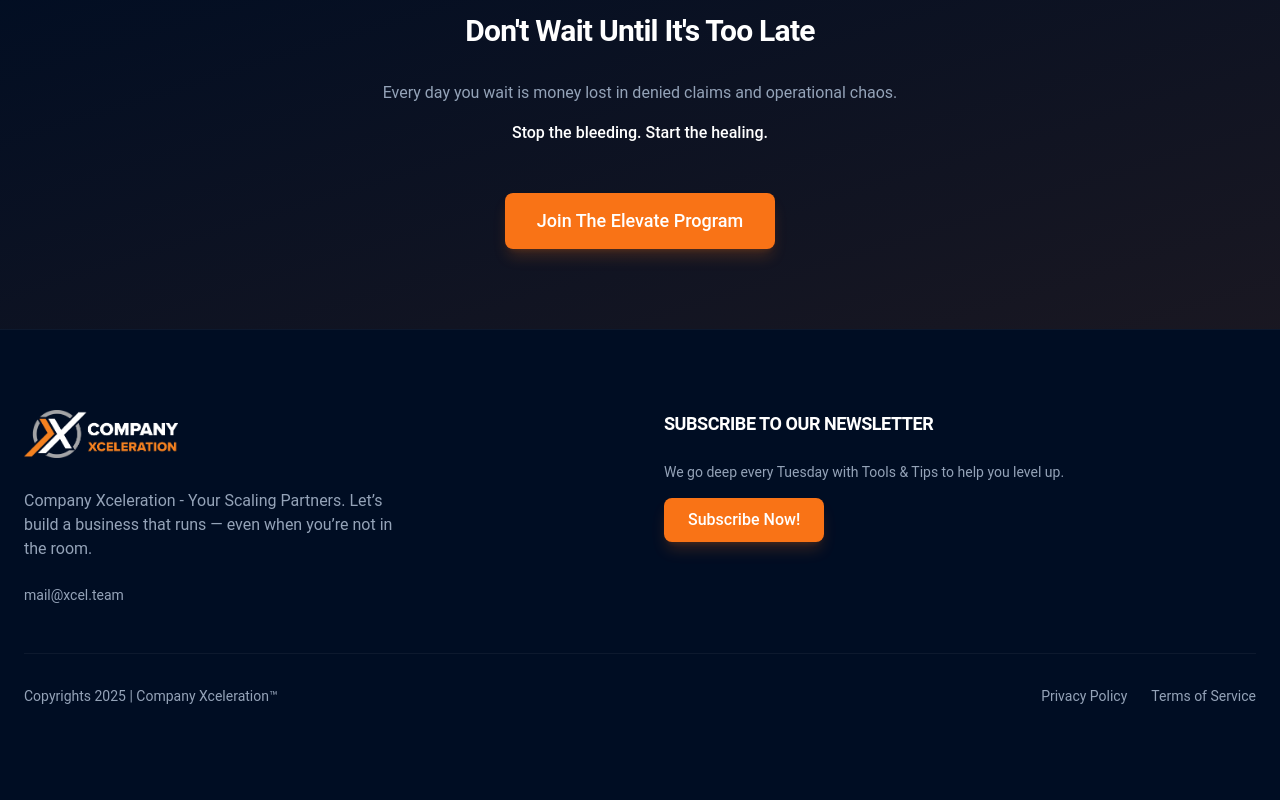
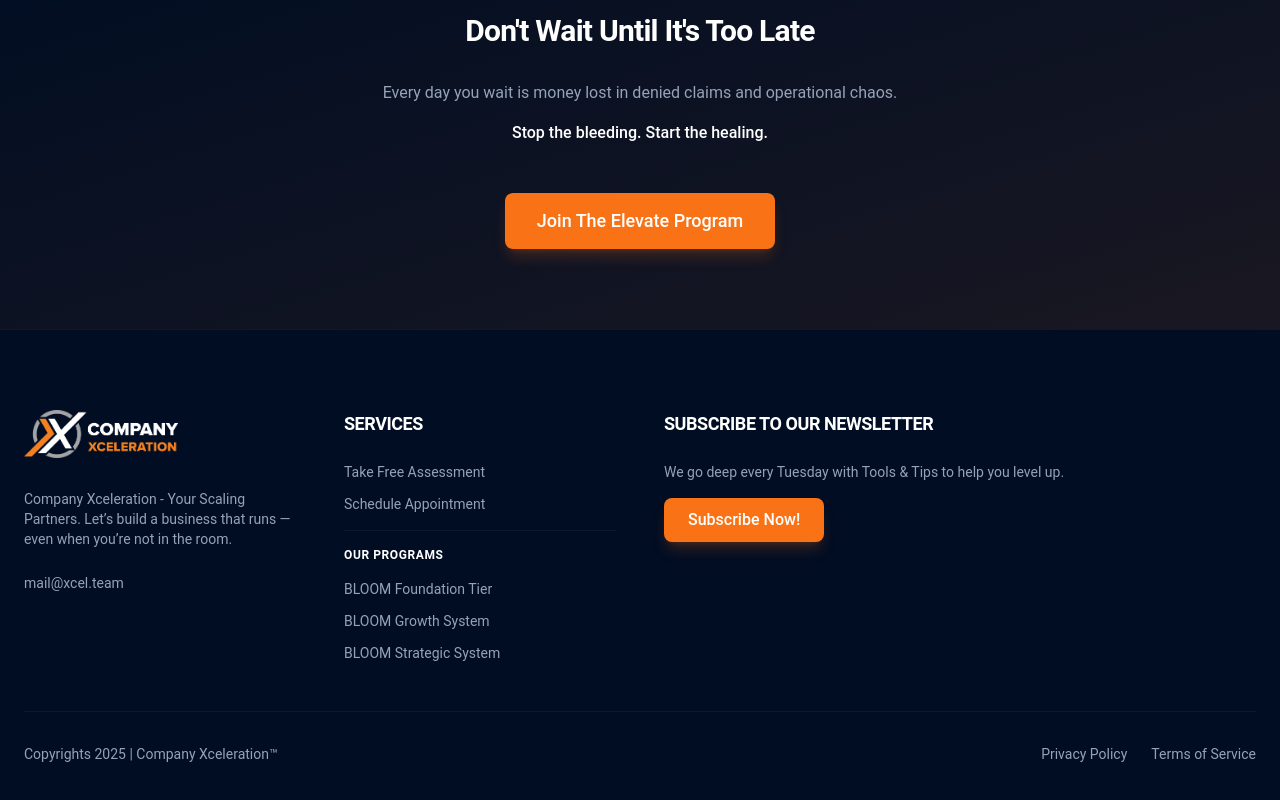
Before and after one commit to Mlcox2/company-xceleration, a React (Vite) app: page /1-page in a window 1280 px wide. Shown: the part 4902-5702 px from the top of the page. Built offline with nearby package versions, Linux system fonts and the light colour scheme.

Commit message:
Add Testimonials section and update Footer with quick links

```diff
--- a/src/components/Footer.tsx
+++ b/src/components/Footer.tsx
@@ -5,15 +5,28 @@
         <footer className="bg-[#000d23] border-t border-white/5 py-12 md:py-20">
             <div className="container mx-auto px-6">
                 <div className="grid md:grid-cols-4 gap-12 mb-12">
-                    <div className="col-span-1 md:col-span-2">
+                    <div className="col-span-1 md:col-span-1">
                         <a href="#" className="inline-block mb-6">
                             <img src="/assets/images/logo.png" alt="Xcel Team" className="h-12 w-auto" />
                         </a>
-                        <p className="text-text-secondary max-w-sm mb-6">
+                        <p className="text-text-secondary text-sm mb-6">
                             Company Xceleration - Your Scaling Partners. Let’s build a business that runs — even when you’re not in the room.
                         </p>
                         <div className="text-sm text-text-secondary space-y-2">
                             <p>mail@xcel.team</p>
+                        </div>
+                    </div>
+
+                    <div className="col-span-1">
+                        <h4 className="font-bold text-lg mb-6 text-white font-heading">SERVICES</h4>
+                        <div className="flex flex-col gap-3 text-sm text-text-secondary">
+                            <a href="/assessment" className="hover:text-primary transition-colors">Take Free Assessment</a>
+                            <a href="/booking" className="hover:text-primary transition-colors">Schedule Appointment</a>
+                            <div className="h-px bg-white/5 my-1" />
+                            <p className="font-bold text-white text-xs uppercase tracking-wider mb-1">Our Programs</p>
+                            <a href="/elevate#foundation" className="hover:text-primary transition-colors">BLOOM Foundation Tier</a>
+                            <a href="/elevate#growth" className="hover:text-primary transition-colors">BLOOM Growth System</a>
+                            <a href="/elevate#systems" className="hover:text-primary transition-colors">BLOOM Strategic System</a>
                         </div>
                     </div>
 
--- /dev/null
+++ b/src/components/Testimonials.tsx
@@ -0,0 +1,58 @@
+
+import { Star, Quote } from 'lucide-react';
+
+const testimonials = [
+    {
+        text: "Working with them has helped our team create goals for the next year and process difficult situations between teams.",
+        author: "Client Partner"
+    },
+    {
+        text: "Working with them has helped our team create goals for the next year and process difficult situations between teams.",
+        author: "Client Partner"
+    },
+    {
+        text: "Working with them has helped our team create goals for the next year and process difficult situations between teams.",
+        author: "Client Partner"
+    }
+];
+
+export const Testimonials = () => {
+    return (
+        <section className="py-24 bg-background border-t border-white/5 relative overflow-hidden">
+            <div className="absolute inset-0 bg-primary/5 skew-y-3 transform origin-top-left scale-110 opactiy-50" />
+
+            <div className="container mx-auto px-6 relative z-10">
+                <div className="text-center mb-16">
+                    <h2 className="text-3xl md:text-5xl font-bold text-white mb-6 font-heading">
+                        Client Success
+                    </h2>
+                    <p className="text-xl text-text-secondary max-w-2xl mx-auto">
+                        Hear from the teams we've helped transform.
+                    </p>
+                </div>
+
+                <div className="grid md:grid-cols-3 gap-8 max-w-6xl mx-auto">
+                    {testimonials.map((item, idx) => (
+                        <div key={idx} className="bg-background-card p-8 rounded-2xl border border-white/5 relative group hover:border-primary/30 transition-colors shadow-lg">
+                            <Quote className="absolute top-8 right-8 text-primary/20 w-12 h-12 rotate-180" />
+                            <div className="flex gap-1 mb-6">
+                                {[...Array(5)].map((_, i) => (
+                                    <Star key={i} className="w-5 h-5 text-yellow-500 fill-current" />
+                                ))}
+                            </div>
+                            <p className="text-lg text-text-secondary mb-8 leading-relaxed min-h-[5rem]">
+                                "{item.text}"
+                            </p>
+                            <div className="border-t border-white/5 pt-6 flex items-center gap-3">
+                                <div className="w-10 h-10 rounded-full bg-primary/20 flex items-center justify-center text-primary font-bold">
+                                    {item.author[0]}
+                                </div>
+                                <div className="font-bold text-white">{item.author}</div>
+                            </div>
+                        </div>
+                    ))}
+                </div>
+            </div>
+        </section>
+    );
+};
--- a/src/pages/Elevate.tsx
+++ b/src/pages/Elevate.tsx
@@ -15,10 +15,11 @@
     popular?: boolean;
     note?: string;
     link?: string;
+    id?: string;
 }
 
-const PricingTier = ({ name, price, target, features, popular, note, link }: TierProps) => (
-    <div className={`relative p-8 rounded-2xl border ${popular ? 'border-primary bg-primary/5' : 'border-white/10 bg-background-card'} flex flex-col h-full`}>
+const PricingTier = ({ name, price, target, features, popular, note, link, id }: TierProps) => (
+    <div id={id} className={`relative p-8 rounded-2xl border ${popular ? 'border-primary bg-primary/5' : 'border-white/10 bg-background-card'} flex flex-col h-full scroll-mt-32`}>
         {popular && (
             <div className="absolute -top-4 left-1/2 -translate-x-1/2 bg-primary text-white px-4 py-1 rounded-full text-sm font-bold shadow-lg">
                 MOST POPULAR
@@ -182,6 +183,7 @@
 
                         <div className="grid md:grid-cols-3 gap-8 max-w-6xl mx-auto">
                             <PricingTier
+                                id="foundation"
                                 name="BLOOM Foundation Tier"
                                 price="$499/mo"
                                 target="Professionals starting out or seeking a strong base."
@@ -194,6 +196,7 @@
                                 ]}
                             />
                             <PricingTier
+                                id="growth"
                                 name="BLOOM Growth System"
                                 price="$1,499/mo"
                                 popular={true}
@@ -208,6 +211,7 @@
                                 ]}
                             />
                             <PricingTier
+                                id="systems"
                                 name="BLOOM Growth System"
                                 price="$2,999/mo"
                                 note={`$8,999 Engagement Fee (One-time via ACH)\nMonthly Subscription starts after 90 days`}
--- a/src/pages/Home.tsx
+++ b/src/pages/Home.tsx
@@ -3,6 +3,7 @@
 import { PainPoints } from '../components/PainPoints';
 import { Solution } from '../components/Solution';
 import { Team } from '../components/Team';
+import { Testimonials } from '../components/Testimonials';
 import { Footer } from '../components/Footer';
 
 export const Home = () => {
@@ -13,6 +14,7 @@
                 <Hero />
                 <PainPoints />
                 <Solution />
+                <Testimonials />
                 <Team />
             </main>
             <Footer />
```
